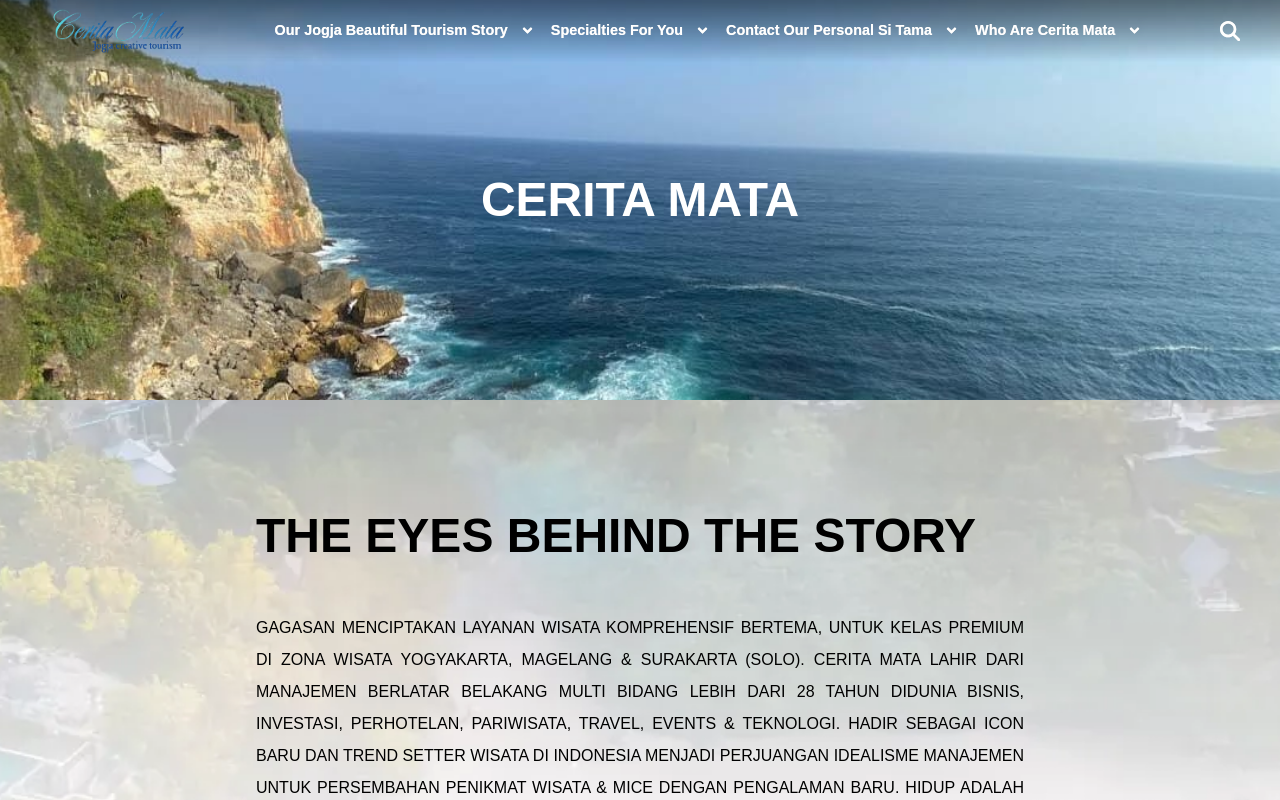
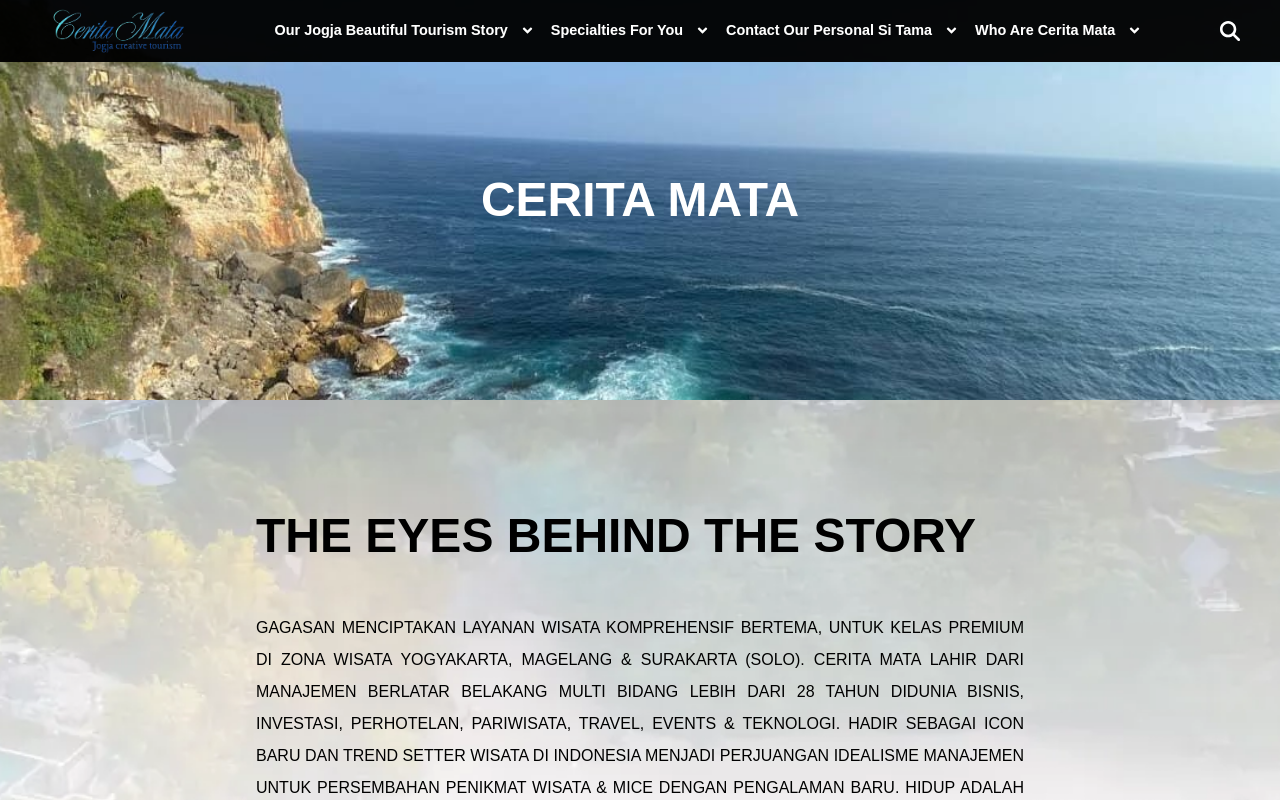
Before and after one commit to wshena/ceritamata, a Next.js app: page /about in a window 1280 px wide. Shown: the top 800 px of the page. Built offline with nearby package versions, Linux system fonts and the light colour scheme.

Commit message:
fix:change navbar bg, add overlay to video section on home page

```diff
--- a/app/(root)/page.tsx
+++ b/app/(root)/page.tsx
@@ -14,11 +14,13 @@
     <main className="w-full">
       {/* hero section */}
       <section className="relative w-full h-screen 2xl:h-200 overflow-hidden">
+        <div className="absolute top-0 left-0 w-full h-full bg-black/50"></div>
+
         {/* video container */}
         <video id="mainVideo" autoPlay loop muted playsInline preload="auto" controls={false} style={{
           objectFit: 'cover'
         }} className="h-full w-full">
-          <source src="/video/vecteezy_beautiful-aerial-view-panorama-on-parangtritis-beach_9266005.mp4" type="video/mp4" />
+          <source src="/video/tugu-jogja.mp4" type="video/mp4" />
         </video>
 
         {/* writing */}
--- a/components/Navbar.tsx
+++ b/components/Navbar.tsx
@@ -11,13 +11,16 @@
 
   return (
     <header
-      className={`w-full px py-3 xl:py-0 fixed top-0 left-0 z-50 transition-all duration-500 ease-in-out ${
+      className={`
+        w-full px py-3 xl:py-0 fixed top-0 left-0 z-50 transition-all duration-500 ease-in-out
+        ${
         isScrolled
           ? 'shadow-lg backdrop-blur-sm bg-white/95' // Efek glassmorphism
           : ''
-      }`}
+        }
+        `}
       style={!isScrolled ? {
-        background: "linear-gradient(to bottom, rgb(0 0 0 / .3), #fff0)"
+        background: "rgba(0,0,0,0.8)",
     } : {}}>
       <ContentContainer>
         <nav className="flex items-center justify-between">
```
Also changed, not shown: 1 other file (tests, documents, lock files or other folders).
